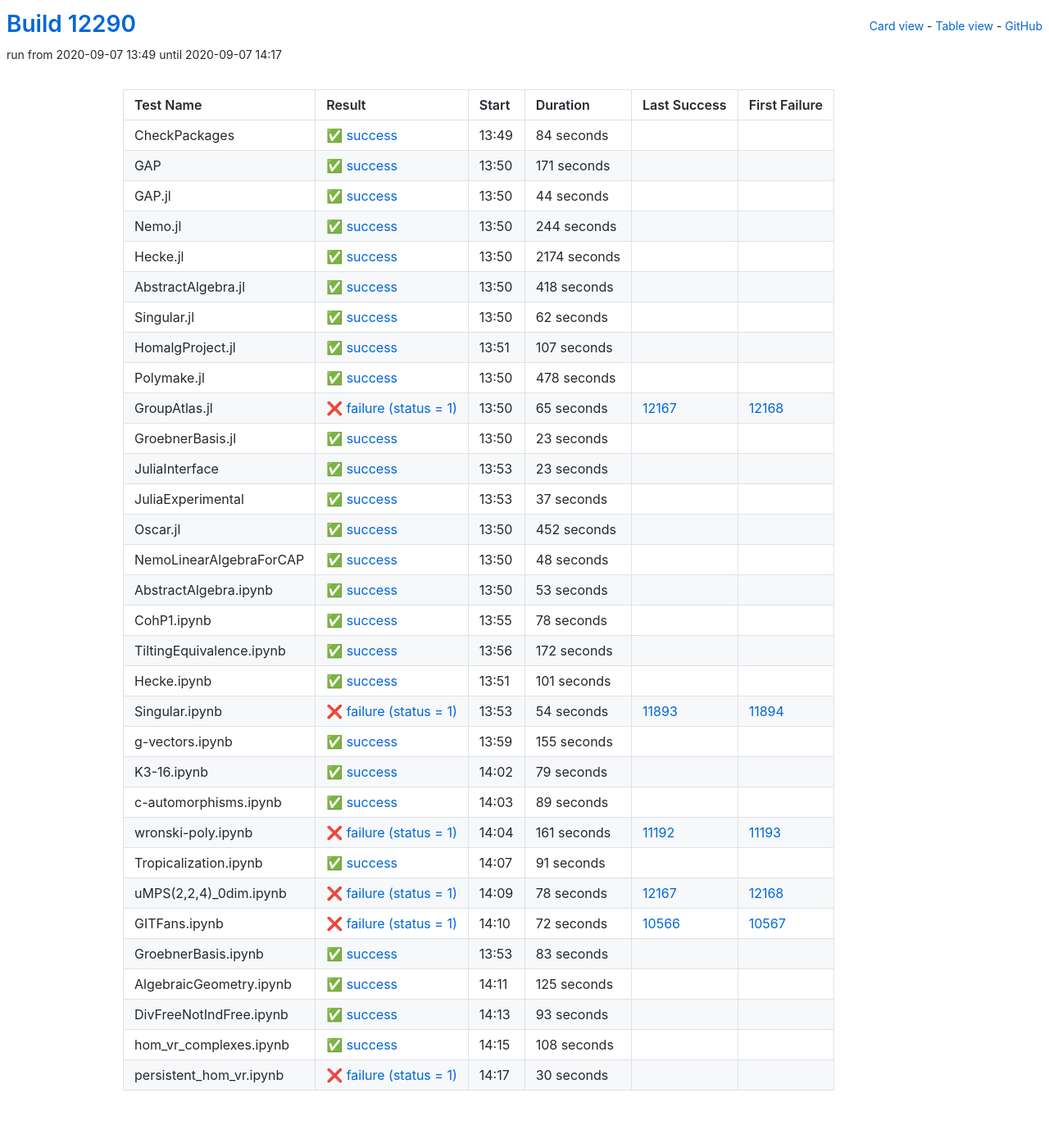
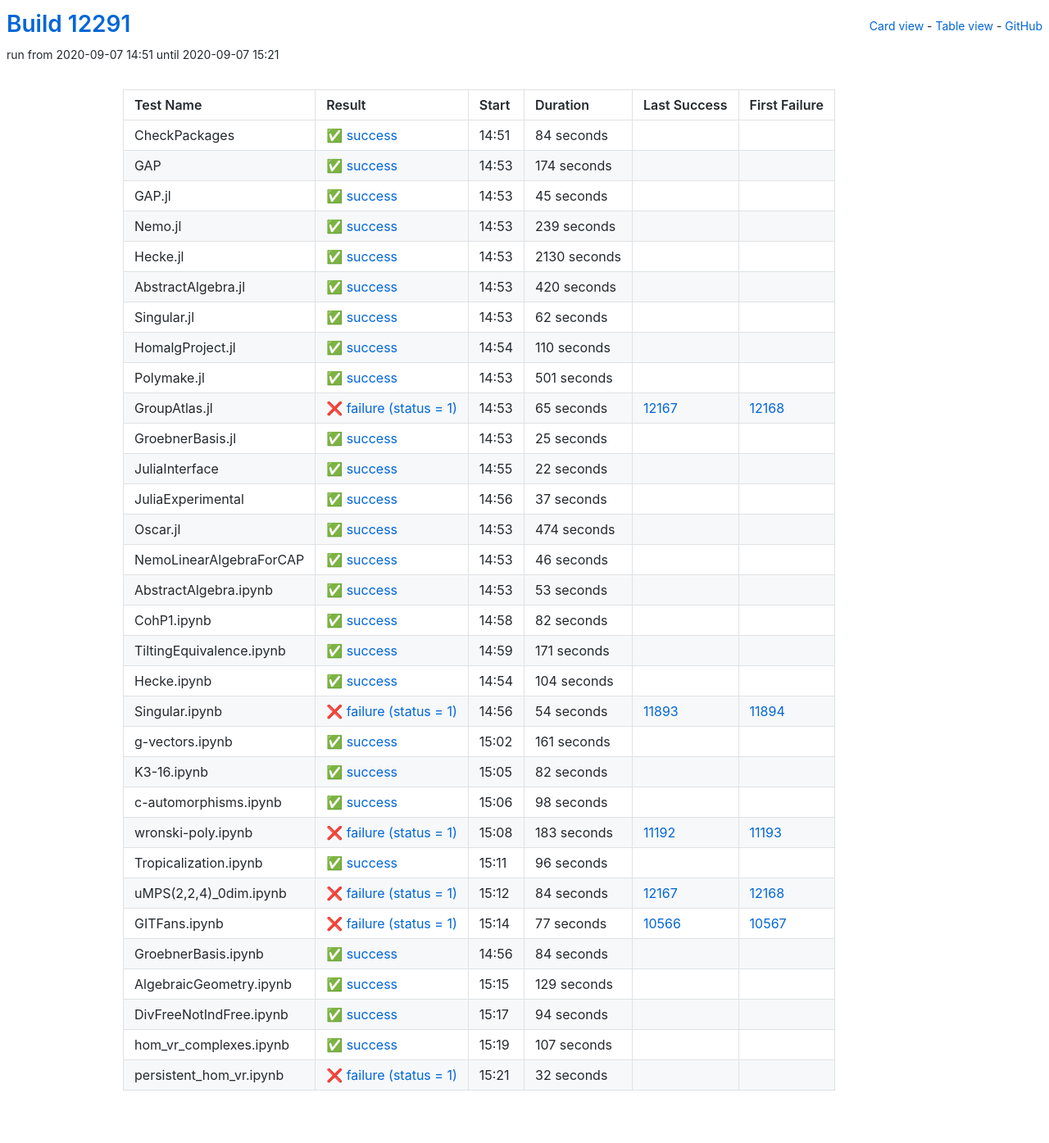
Before and after one commit to oscar-system/oscar-ci-status, a Jekyll site: the page built from table.html, in a window 1280 px wide. Shown: the whole page at 82% size. Built offline with Jekyll 4.4.1, drawn with Linux system fonts in a browser that asks for light colours.

Commit message:
Build #12291

```diff
--- a/_data/ci.yml
+++ b/_data/ci.yml
@@ -1,6 +1,6 @@
 ---
-build: 12290
-build_url: https://oscarci.mathematik.uni-kl.de/job/oscar/12290/
+build: 12291
+build_url: https://oscarci.mathematik.uni-kl.de/job/oscar/12291/
 job: oscar
 organization: oscar-system
 repo: oscar-ci-status
@@ -8,8 +8,8 @@
 tests:
 - name: CheckPackages
   id: checkpackages
-  log: https://oscarci.mathematik.uni-kl.de/job/oscar/12290/artifact/logs/build-12290/CheckPackages.log
-  start: 2020-09-07 13:49
+  log: https://oscarci.mathematik.uni-kl.de/job/oscar/12291/artifact/logs/build-12291/CheckPackages.log
+  start: 2020-09-07 14:51
   success: true
   exitcode: 0
   status: success
@@ -20,68 +20,68 @@
   first_failure_url:
 - name: GAP
   id: gap
-  log: https://oscarci.mathematik.uni-kl.de/job/oscar/12290/artifact/logs/build-12290/GAP.log
-  start: 2020-09-07 13:50
+  log: https://oscarci.mathematik.uni-kl.de/job/oscar/12291/artifact/logs/build-12291/GAP.log
+  start: 2020-09-07 14:53
   success: true
   exitcode: 0
   status: success
-  duration: 171
+  duration: 174
   last_success: false
   last_success_url:
   first_failure: false
   first_failure_url:
 - name: GAP.jl
   id: gap-jl
-  log: https://oscarci.mathematik.uni-kl.de/job/oscar/12290/artifact/logs/build-12290/GAP.jl.log
-  start: 2020-09-07 13:50
+  log: https://oscarci.mathematik.uni-kl.de/job/oscar/12291/artifact/logs/build-12291/GAP.jl.log
+  start: 2020-09-07 14:53
   success: true
   exitcode: 0
   status: success
-  duration: 44
+  duration: 45
   last_success: false
   last_success_url:
   first_failure: false
   first_failure_url:
 - name: Nemo.jl
   id: nemo-jl
-  log: https://oscarci.mathematik.uni-kl.de/job/oscar/12290/artifact/logs/build-12290/Nemo.jl.log
-  start: 2020-09-07 13:50
+  log: https://oscarci.mathematik.uni-kl.de/job/oscar/12291/artifact/logs/build-12291/Nemo.jl.log
+  start: 2020-09-07 14:53
   success: true
   exitcode: 0
   status: success
-  duration: 244
+  duration: 239
   last_success: false
   last_success_url:
   first_failure: false
   first_failure_url:
 - name: Hecke.jl
   id: hecke-jl
-  log: https://oscarci.mathematik.uni-kl.de/job/oscar/12290/artifact/logs/build-12290/Hecke.jl.log
-  start: 2020-09-07 13:50
+  log: https://oscarci.mathematik.uni-kl.de/job/oscar/12291/artifact/logs/build-12291/Hecke.jl.log
+  start: 2020-09-07 14:53
   success: true
   exitcode: 0
   status: success
-  duration: 2174
+  duration: 2130
   last_success: false
   last_success_url:
   first_failure: false
   first_failure_url:
 - name: AbstractAlgebra.jl
   id: abstractalgebra-jl
-  log: https://oscarci.mathematik.uni-kl.de/job/oscar/12290/artifact/logs/build-12290/AbstractAlgebra.jl.log
-  start: 2020-09-07 13:50
+  log: https://oscarci.mathematik.uni-kl.de/job/oscar/12291/artifact/logs/build-12291/AbstractAlgebra.jl.log
+  start: 2020-09-07 14:53
   success: true
   exitcode: 0
   status: success
-  duration: 418
+  duration: 420
   last_success: false
   last_success_url:
   first_failure: false
   first_failure_url:
 - name: Singular.jl
   id: singular-jl
-  log: https://oscarci.mathematik.uni-kl.de/job/oscar/12290/artifact/logs/build-12290/Singular.jl.log
-  start: 2020-09-07 13:50
+  log: https://oscarci.mathematik.uni-kl.de/job/oscar/12291/artifact/logs/build-12291/Singular.jl.log
+  start: 2020-09-07 14:53
   success: true
   exitcode: 0
   status: success
@@ -92,32 +92,32 @@
   first_failure_url:
 - name: HomalgProject.jl
   id: homalgproject-jl
-  log: https://oscarci.mathematik.uni-kl.de/job/oscar/12290/artifact/logs/build-12290/HomalgProject.jl.log
-  start: 2020-09-07 13:51
+  log: https://oscarci.mathematik.uni-kl.de/job/oscar/12291/artifact/logs/build-12291/HomalgProject.jl.log
+  start: 2020-09-07 14:54
   success: true
   exitcode: 0
   status: success
-  duration: 107
+  duration: 110
   last_success: false
   last_success_url:
   first_failure: false
   first_failure_url:
 - name: Polymake.jl
   id: polymake-jl
-  log: https://oscarci.mathematik.uni-kl.de/job/oscar/12290/artifact/logs/build-12290/Polymake.jl.log
-  start: 2020-09-07 13:50
+  log: https://oscarci.mathematik.uni-kl.de/job/oscar/12291/artifact/logs/build-12291/Polymake.jl.log
+  start: 2020-09-07 14:53
   success: true
   exitcode: 0
   status: success
-  duration: 478
+  duration: 501
   last_success: false
   last_success_url:
   first_failure: false
   first_failure_url:
 - name: GroupAtlas.jl
   id: groupatlas-jl
-  log: https://oscarci.mathematik.uni-kl.de/job/oscar/12290/artifact/logs/build-12290/GroupAtlas.jl.log
-  start: 2020-09-07 13:50
+  log: https://oscarci.mathematik.uni-kl.de/job/oscar/12291/artifact/logs/build-12291/GroupAtlas.jl.log
+  start: 2020-09-07 14:53
   success: false
   exitcode: 1
   status: failure
@@ -128,32 +128,32 @@
   first_failure_url: https://oscarci.mathematik.uni-kl.de/job/oscar/12168/
 - name: GroebnerBasis.jl
   id: groebnerbasis-jl
-  log: https://oscarci.mathematik.uni-kl.de/job/oscar/12290/artifact/logs/build-12290/GroebnerBasis.jl.log
-  start: 2020-09-07 13:50
+  log: https://oscarci.mathematik.uni-kl.de/job/oscar/12291/artifact/logs/build-12291/GroebnerBasis.jl.log
+  start: 2020-09-07 14:53
   success: true
   exitcode: 0
   status: success
-  duration: 23
+  duration: 25
   last_success: false
   last_success_url:
   first_failure: false
   first_failure_url:
 - name: JuliaInterface
   id: juliainterface
-  log: https://oscarci.mathematik.uni-kl.de/job/oscar/12290/artifact/logs/build-12290/JuliaInterface.log
-  start: 2020-09-07 13:53
+  log: https://oscarci.mathematik.uni-kl.de/job/oscar/12291/artifact/logs/build-12291/JuliaInterface.log
+  start: 2020-09-07 14:55
   success: true
   exitcode: 0
   status: success
-  duration: 23
+  duration: 22
   last_success: false
   last_success_url:
   first_failure: false
   first_failure_url:
 - name: JuliaExperimental
   id: juliaexperimental
-  log: https://oscarci.mathematik.uni-kl.de/job/oscar/12290/artifact/logs/build-12290/JuliaExperimental.log
-  start: 2020-09-07 13:53
+  log: https://oscarci.mathematik.uni-kl.de/job/oscar/12291/artifact/logs/build-12291/JuliaExperimental.log
+  start: 2020-09-07 14:56
   success: true
   exitcode: 0
   status: success
@@ -164,32 +164,32 @@
   first_failure_url:
 - name: Oscar.jl
   id: oscar-jl
-  log: https://oscarci.mathematik.uni-kl.de/job/oscar/12290/artifact/logs/build-12290/Oscar.jl.log
-  start: 2020-09-07 13:50
+  log: https://oscarci.mathematik.uni-kl.de/job/oscar/12291/artifact/logs/build-12291/Oscar.jl.log
+  start: 2020-09-07 14:53
   success: true
   exitcode: 0
   status: success
-  duration: 452
+  duration: 474
   last_success: false
   last_success_url:
   first_failure: false
   first_failure_url:
 - name: NemoLinearAlgebraForCAP
   id: nemolinearalgebraforcap
-  log: https://oscarci.mathematik.uni-kl.de/job/oscar/12290/artifact/logs/build-12290/NemoLinearAlgebraForCAP.log
-  start: 2020-09-07 13:50
+  log: https://oscarci.mathematik.uni-kl.de/job/oscar/12291/artifact/logs/build-12291/NemoLinearAlgebraForCAP.log
+  start: 2020-09-07 14:53
   success: true
   exitcode: 0
   status: success
-  duration: 48
+  duration: 46
   last_success: false
   last_success_url:
   first_failure: false
   first_failure_url:
 - name: AbstractAlgebra.ipynb
   id: abstractalgebra-ipynb
-  log: https://oscarci.mathematik.uni-kl.de/job/oscar/12290/artifact/logs/build-12290/AbstractAlgebra.ipynb.log
-  start: 2020-09-07 13:50
+  log: https://oscarci.mathematik.uni-kl.de/job/oscar/12291/artifact/logs/build-12291/AbstractAlgebra.ipynb.log
+  start: 2020-09-07 14:53
   success: true
   exitcode: 0
   status: success
@@ -200,44 +200,44 @@
   first_failure_url:
 - name: CohP1.ipynb
   id: cohp1-ipynb
-  log: https://oscarci.mathematik.uni-kl.de/job/oscar/12290/artifact/logs/build-12290/CohP1.ipynb.log
-  start: 2020-09-07 13:55
+  log: https://oscarci.mathematik.uni-kl.de/job/oscar/12291/artifact/logs/build-12291/CohP1.ipynb.log
+  start: 2020-09-07 14:58
   success: true
   exitcode: 0
   status: success
-  duration: 78
+  duration: 82
   last_success: false
   last_success_url:
   first_failure: false
   first_failure_url:
 - name: TiltingEquivalence.ipynb
   id: tiltingequivalence-ipynb
-  log: https://oscarci.mathematik.uni-kl.de/job/oscar/12290/artifact/logs/build-12290/TiltingEquivalence.ipynb.log
-  start: 2020-09-07 13:56
+  log: https://oscarci.mathematik.uni-kl.de/job/oscar/12291/artifact/logs/build-12291/TiltingEquivalence.ipynb.log
+  start: 2020-09-07 14:59
   success: true
   exitcode: 0
   status: success
-  duration: 172
+  duration: 171
   last_success: false
   last_success_url:
   first_failure: false
   first_failure_url:
 - name: Hecke.ipynb
   id: hecke-ipynb
-  log: https://oscarci.mathematik.uni-kl.de/job/oscar/12290/artifact/logs/build-12290/Hecke.ipynb.log
-  start: 2020-09-07 13:51
+  log: https://oscarci.mathematik.uni-kl.de/job/oscar/12291/artifact/logs/build-12291/Hecke.ipynb.log
+  start: 2020-09-07 14:54
   success: true
   exitcode: 0
   status: success
-  duration: 101
+  duration: 104
   last_success: false
   last_success_url:
   first_failure: false
   first_failure_url:
 - name: Singular.ipynb
   id: singular-ipynb
-  log: https://oscarci.mathematik.uni-kl.de/job/oscar/12290/artifact/logs/build-12290/Singular.ipynb.log
-  start: 2020-09-07 13:53
+  log: https://oscarci.mathematik.uni-kl.de/job/oscar/12291/artifact/logs/build-12291/Singular.ipynb.log
+  start: 2020-09-07 14:56
   success: false
   exitcode: 1
   status: failure
@@ -248,144 +248,144 @@
   first_failure_url: https://oscarci.mathematik.uni-kl.de/job/oscar/11894/
 - name: g-vectors.ipynb
   id: g-vectors-ipynb
-  log: https://oscarci.mathematik.uni-kl.de/job/oscar/12290/artifact/logs/build-12290/g-vectors.ipynb.log
-  start: 2020-09-07 13:59
+  log: https://oscarci.mathematik.uni-kl.de/job/oscar/12291/artifact/logs/build-12291/g-vectors.ipynb.log
+  start: 2020-09-07 15:02
   success: true
   exitcode: 0
   status: success
-  duration: 155
+  duration: 161
   last_success: false
   last_success_url:
   first_failure: false
   first_failure_url:
 - name: K3-16.ipynb
   id: k3-16-ipynb
-  log: https://oscarci.mathematik.uni-kl.de/job/oscar/12290/artifact/logs/build-12290/K3-16.ipynb.log
-  start: 2020-09-07 14:02
+  log: https://oscarci.mathematik.uni-kl.de/job/oscar/12291/artifact/logs/build-12291/K3-16.ipynb.log
+  start: 2020-09-07 15:05
   success: true
   exitcode: 0
   status: success
-  duration: 79
+  duration: 82
   last_success: false
   last_success_url:
   first_failure: false
   first_failure_url:
 - name: c-automorphisms.ipynb
   id: c-automorphisms-ipynb
-  log: https://oscarci.mathematik.uni-kl.de/job/oscar/12290/artifact/logs/build-12290/c-automorphisms.ipynb.log
-  start: 2020-09-07 14:03
+  log: https://oscarci.mathematik.uni-kl.de/job/oscar/12291/artifact/logs/build-12291/c-automorphisms.ipynb.log
+  start: 2020-09-07 15:06
   success: true
   exitcode: 0
   status: success
-  duration: 89
+  duration: 98
   last_success: false
   last_success_url:
   first_failure: false
   first_failure_url:
 - name: wronski-poly.ipynb
   id: wronski-poly-ipynb
-  log: https://oscarci.mathematik.uni-kl.de/job/oscar/12290/artifact/logs/build-12290/wronski-poly.ipynb.log
-  start: 2020-09-07 14:04
+  log: https://oscarci.mathematik.uni-kl.de/job/oscar/12291/artifact/logs/build-12291/wronski-poly.ipynb.log
+  start: 2020-09-07 15:08
   success: false
   exitcode: 1
   status: failure
-  duration: 161
+  duration: 183
   last_success: 11192
   last_success_url: https://oscarci.mathematik.uni-kl.de/job/oscar/11192/
   first_failure: 11193
   first_failure_url: https://oscarci.mathematik.uni-kl.de/job/oscar/11193/
 - name: Tropicalization.ipynb
   id: tropicalization-ipynb
-  log: https://oscarci.mathematik.uni-kl.de/job/oscar/12290/artifact/logs/build-12290/Tropicalization.ipynb.log
-  start: 2020-09-07 14:07
+  log: https://oscarci.mathematik.uni-kl.de/job/oscar/12291/artifact/logs/build-12291/Tropicalization.ipynb.log
+  start: 2020-09-07 15:11
   success: true
   exitcode: 0
   status: success
-  duration: 91
+  duration: 96
   last_success: false
   last_success_url:
   first_failure: false
   first_failure_url:
 - name: uMPS(2,2,4)_0dim.ipynb
   id: umps-2-2-4-0dim-ipynb
-  log: https://oscarci.mathematik.uni-kl.de/job/oscar/12290/artifact/logs/build-12290/uMPS-2-2-4-_0dim.ipynb.log
-  start: 2020-09-07 14:09
+  log: https://oscarci.mathematik.uni-kl.de/job/oscar/12291/artifact/logs/build-12291/uMPS-2-2-4-_0dim.ipynb.log
+  start: 2020-09-07 15:12
   success: false
   exitcode: 1
   status: failure
-  duration: 78
+  duration: 84
   last_success: 12167
   last_success_url: https://oscarci.mathematik.uni-kl.de/job/oscar/12167/
   first_failure: 12168
   first_failure_url: https://oscarci.mathematik.uni-kl.de/job/oscar/12168/
 - name: GITFans.ipynb
   id: gitfans-ipynb
-  log: https://oscarci.mathematik.uni-kl.de/job/oscar/12290/artifact/logs/build-12290/GITFans.ipynb.log
-  start: 2020-09-07 14:10
+  log: https://oscarci.mathematik.uni-kl.de/job/oscar/12291/artifact/logs/build-12291/GITFans.ipynb.log
+  start: 2020-09-07 15:14
   success: false
   exitcode: 1
   status: failure
-  duration: 72
+  duration: 77
   last_success: 10566
   last_success_url: https://oscarci.mathematik.uni-kl.de/job/oscar/10566/
   first_failure: 10567
   first_failure_url: https://oscarci.mathematik.uni-kl.de/job/oscar/10567/
 - name: GroebnerBasis.ipynb
   id: groebnerbasis-ipynb
-  log: https://oscarci.mathematik.uni-kl.de/job/oscar/12290/artifact/logs/build-12290/GroebnerBasis.ipynb.log
-  start: 2020-09-07 13:53
+  log: https://oscarci.mathematik.uni-kl.de/job/oscar/12291/artifact/logs/build-12291/GroebnerBasis.ipynb.log
+  start: 2020-09-07 14:56
   success: true
   exitcode: 0
   status: success
-  duration: 83
+  duration: 84
   last_success: false
   last_success_url:
   first_failure: false
   first_failure_url:
 - name: AlgebraicGeometry.ipynb
   id: algebraicgeometry-ipynb
-  log: https://oscarci.mathematik.uni-kl.de/job/oscar/12290/artifact/logs/build-12290/AlgebraicGeometry.ipynb.log
-  start: 2020-09-07 14:11
+  log: https://oscarci.mathematik.uni-kl.de/job/oscar/12291/artifact/logs/build-12291/AlgebraicGeometry.ipynb.log
+  start: 2020-09-07 15:15
   success: true
   exitcode: 0
   status: success
-  duration: 125
+  duration: 129
   last_success: false
   last_success_url:
   first_failure: false
   first_failure_url:
 - name: DivFreeNotIndFree.ipynb
   id: divfreenotindfree-ipynb
-  log: https://oscarci.mathematik.uni-kl.de/job/oscar/12290/artifact/logs/build-12290/DivFreeNotIndFree.ipynb.log
-  start: 2020-09-07 14:13
+  log: https://oscarci.mathematik.uni-kl.de/job/oscar/12291/artifact/logs/build-12291/DivFreeNotIndFree.ipynb.log
+  start: 2020-09-07 15:17
   success: true
   exitcode: 0
   status: success
-  duration: 93
+  duration: 94
   last_success: false
   last_success_url:
   first_failure: false
   first_failure_url:
 - name: hom_vr_complexes.ipynb
   id: hom-vr-complexes-ipynb
-  log: https://oscarci.mathematik.uni-kl.de/job/oscar/12290/artifact/logs/build-12290/hom_vr_complexes.ipynb.log
-  start: 2020-09-07 14:15
+  log: https://oscarci.mathematik.uni-kl.de/job/oscar/12291/artifact/logs/build-12291/hom_vr_complexes.ipynb.log
+  start: 2020-09-07 15:19
   success: true
   exitcode: 0
   status: success
-  duration: 108
+  duration: 107
   last_success: false
   last_success_url:
   first_failure: false
   first_failure_url:
 - name: persistent_hom_vr.ipynb
   id: persistent-hom-vr-ipynb
-  log: https://oscarci.mathematik.uni-kl.de/job/oscar/12290/artifact/logs/build-12290/persistent_hom_vr.ipynb.log
-  start: 2020-09-07 14:17
+  log: https://oscarci.mathematik.uni-kl.de/job/oscar/12291/artifact/logs/build-12291/persistent_hom_vr.ipynb.log
+  start: 2020-09-07 15:21
   success: false
   exitcode: 1
   status: failure
-  duration: 30
+  duration: 32
   last_success: false
   last_success_url:
   first_failure: false
```
Also changed, not shown: README.md.
